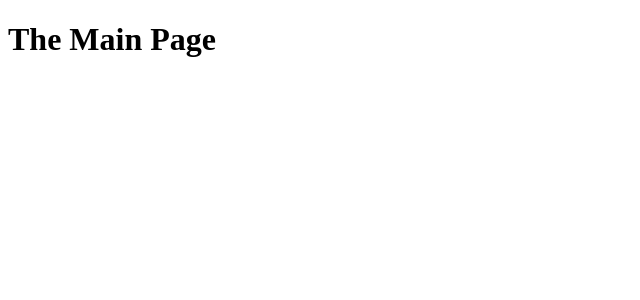
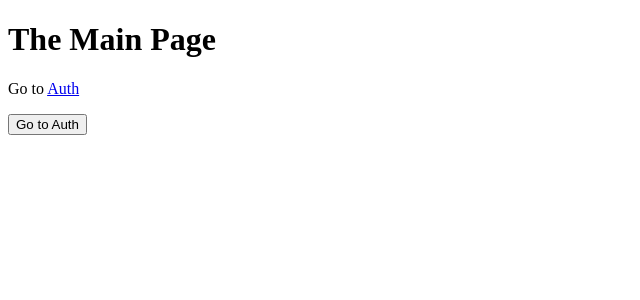
Before and after one commit to AndersonCossul/react-nextjs, a Next.js app: page / in a window 1280 px wide. Shown: the top 300 px of the page, without its empty margins (0-640 px from the left). Built offline with nearby package versions, Linux system fonts and the light colour scheme.

Commit message:
Navigating programatically.

```diff
--- a/pages/auth/index.js
+++ b/pages/auth/index.js
@@ -1,8 +1,10 @@
 import React from 'react'
+import Link from 'next/link'
 
 const authIndexPage = () => (
   <div>
     <h1>The Auth Page</h1>
+    <p>Go back <Link href="/">Home</Link></p>
   </div>
 )
 
--- a/pages/index.js
+++ b/pages/index.js
@@ -1,8 +1,12 @@
 import React from 'react'
+import Link from 'next/link'
+import Router from 'next/router'
 
 const indexPage = () => (
   <div>
     <h1>The Main Page</h1>
+    <p>Go to <Link href="/auth">Auth</Link></p>
+    <button onClick={() => Router.push('/auth')}>Go to Auth</button>
   </div>
 )
 
```
Also changed, not shown: 1 other file (tests, documents, lock files or other folders).
